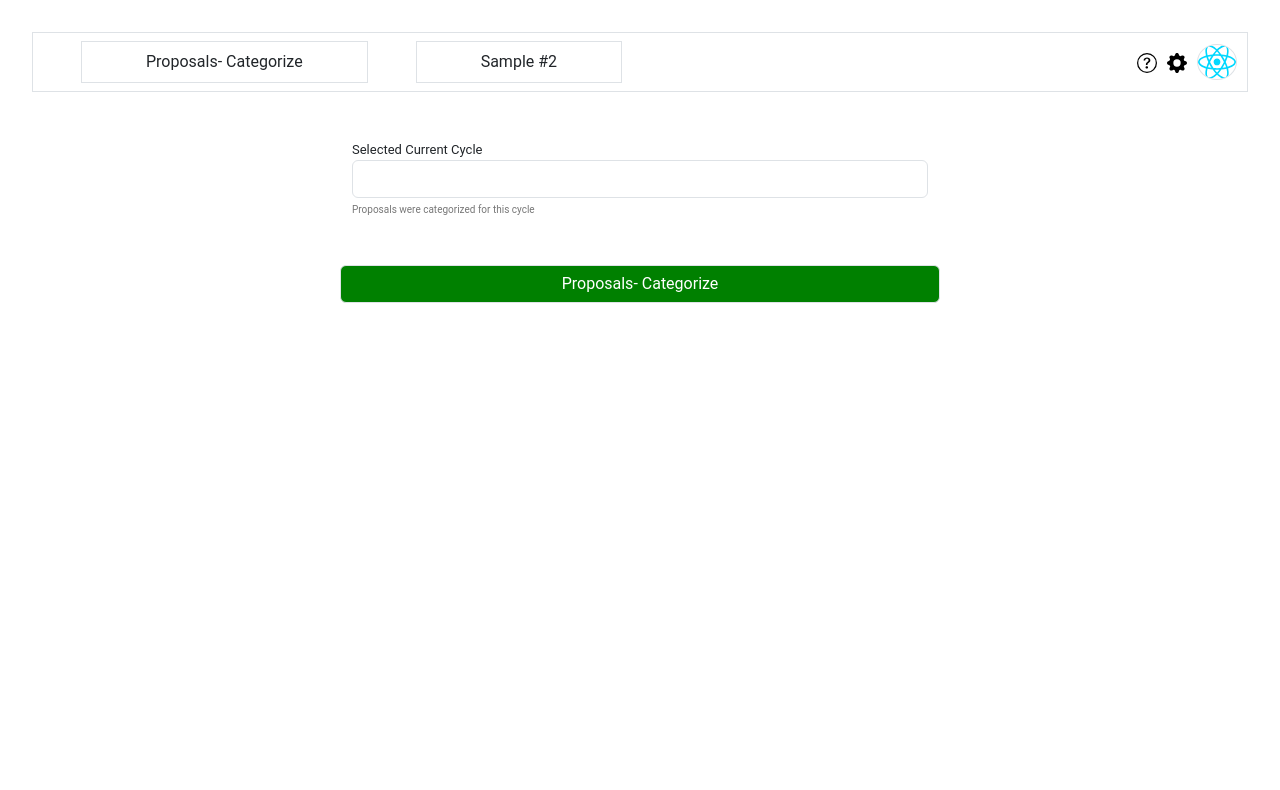
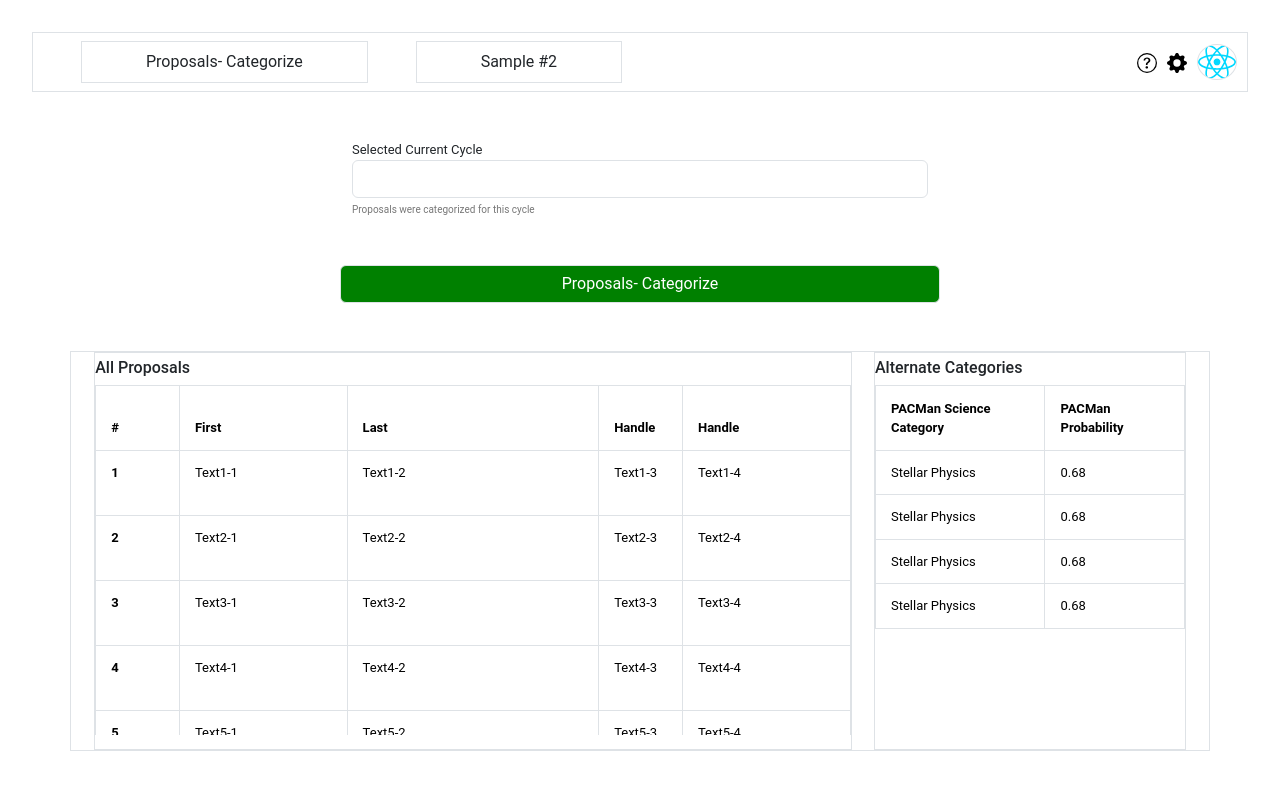
Before and after one commit to deepthought-initiative/pacmanweb, a React (Vite) app in the folder frontend/: page / in a window 1280 px wide. Shown: the top 790 px of the page. Built offline with nearby package versions, Linux system fonts and the light colour scheme.

Commit message:
Add proposal tables.

```diff
--- a/frontend/src/App.jsx
+++ b/frontend/src/App.jsx
@@ -1,5 +1,6 @@
 import './App.css';
 import Navbar from './components/navbar';
+import ProposalTable from './components/proposalTable';
 import SearchBox from './components/searchBox';
 
 function App() {
@@ -8,6 +9,7 @@ function App() {
     <div>
       <Navbar/>
       <SearchBox/>
+      <ProposalTable/>
     </div>
   )
 }
--- /dev/null
+++ b/frontend/src/components/proposalTable.jsx
@@ -0,0 +1,81 @@
+import '../css/proposalTable.css'
+
+const ProposalTable = () => {
+    const data = [
+    { id: 1, column1: 'Text1-1', column2: 'Text1-2', column3: 'Text1-3', column4: 'Text1-4' },
+    { id: 2, column1: 'Text2-1', column2: 'Text2-2', column3: 'Text2-3', column4: 'Text2-4' },
+    { id: 3, column1: 'Text3-1', column2: 'Text3-2', column3: 'Text3-3', column4: 'Text3-4' },
+    { id: 4, column1: 'Text4-1', column2: 'Text4-2', column3: 'Text4-3', column4: 'Text4-4' },
+    { id: 5, column1: 'Text5-1', column2: 'Text5-2', column3: 'Text5-3', column4: 'Text5-4' },
+    { id: 6, column1: 'Text6-1', column2: 'Text6-2', column3: 'Text6-3', column4: 'Text6-4' },
+    { id: 7, column1: 'Text7-1', column2: 'Text7-2', column3: 'Text7-3', column4: 'Text7-4' },
+    { id: 8, column1: 'Text8-1', column2: 'Text8-2', column3: 'Text8-3', column4: 'Text8-4' },
+    { id: 9, column1: 'Text9-1', column2: 'Text9-2', column3: 'Text9-3', column4: 'Text9-4' },
+    { id: 10, column1: 'Text10-1', column2: 'Text10-2', column3: 'Text10-3', column4: 'Text10-4' }
+]
+
+  return (
+    <div id="outer-container"className="container border mt-5">
+        <div id="left-section" className='border'>
+            <h6 className=''>All Proposals</h6>
+            <div className='table-container'>
+                <table className="table table-bordered">
+                    <thead>
+                        <tr>
+                            <th scope="col">#</th>
+                            <th scope="col">First</th>
+                            <th scope="col">Last</th>
+                            <th scope="col">Handle</th>
+                            <th scope="col">Handle</th>
+                        </tr>
+                    </thead>
+                    <tbody>
+                        {data.map((row) => (
+                            <tr key={row.id}>
+                                <th className="w-11" scope="row">{row.id}</th>
+                                <td className="w-22">{row.column1}</td>
+                                <td className="w-33">{row.column2}</td>
+                                <td className='w-11'>{row.column3}</td>
+                                <td className='w-22'>{row.column4}</td>
+                            </tr>
+                        ))}
+                    </tbody>
+                </table>
+            </div>
+        </div>
+        <div id="right-section" className='border'>
+            <h6 className=''>Alternate Categories</h6>
+            <div className='table-container'>
+                <table className="table table-bordered right-table">
+                    <thead>
+                        <tr>
+                            <th scope="col">PACMan Science Category</th>
+                            <th scope="col">PACMan Probability</th>
+                        </tr>
+                    </thead>
+                    <tbody>
+                        <tr>
+                            <td className="w-22">Stellar Physics</td>
+                            <td className='w-11'>0.68</td>
+                        </tr>
+                        <tr>
+                            <td className="w-22">Stellar Physics</td>
+                            <td className='w-11'>0.68</td>
+                        </tr>
+                        <tr>
+                            <td className="w-22">Stellar Physics</td>
+                            <td className='w-11'>0.68</td>
+                        </tr>
+                        <tr>
+                            <td className="w-22">Stellar Physics</td>
+                            <td className='w-11'>0.68</td>
+                        </tr>
+                    </tbody>
+                </table>
+            </div>
+        </div>
+    </div>
+  )
+}
+
+export default ProposalTable
--- /dev/null
+++ b/frontend/src/css/proposalTable.css
@@ -0,0 +1,52 @@
+#outer-container{
+    height: 400px;
+    display: flex;
+    justify-content: space-around;
+}
+
+h6{
+    text-align: left;
+    margin-top: 5px;
+}
+
+#left-section{
+    width: 68%;
+}
+
+#right-section {
+    width: 28%;
+}
+
+.w-11{
+    width: 11.11%;
+}
+
+.w-22 {
+    width: 22.22%;
+}
+
+.w-33 {
+    width: 33.33%;
+}
+
+.table-container{
+    overflow-y: auto;
+    max-height: 350px;
+}
+
+th{
+    height: 65px;
+}
+
+th,
+td {
+    font-size: small;
+    text-align: left;
+    padding-top: 5px;
+    padding-top: 10px;
+    text-align: left;
+    padding-top: 12px !important;
+    padding-bottom: 12px !important;
+    padding-left: 15px !important;
+    padding-right: 20px !important;
+    }
```
